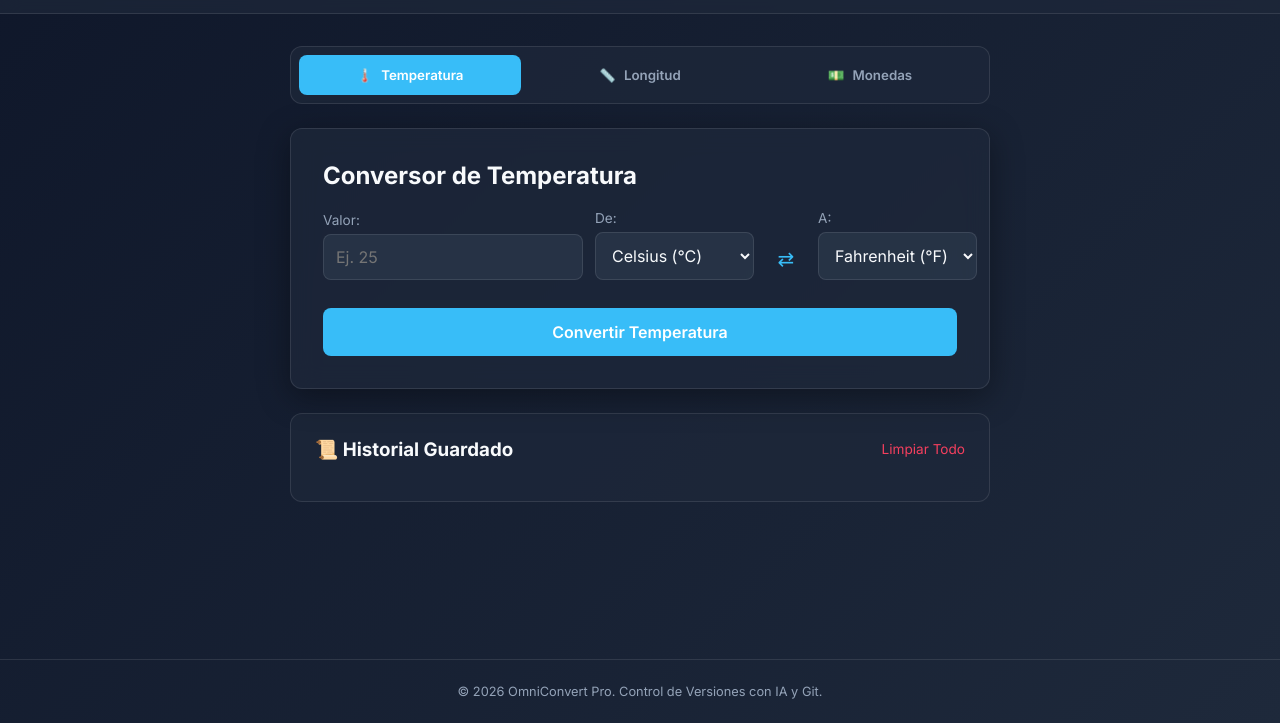
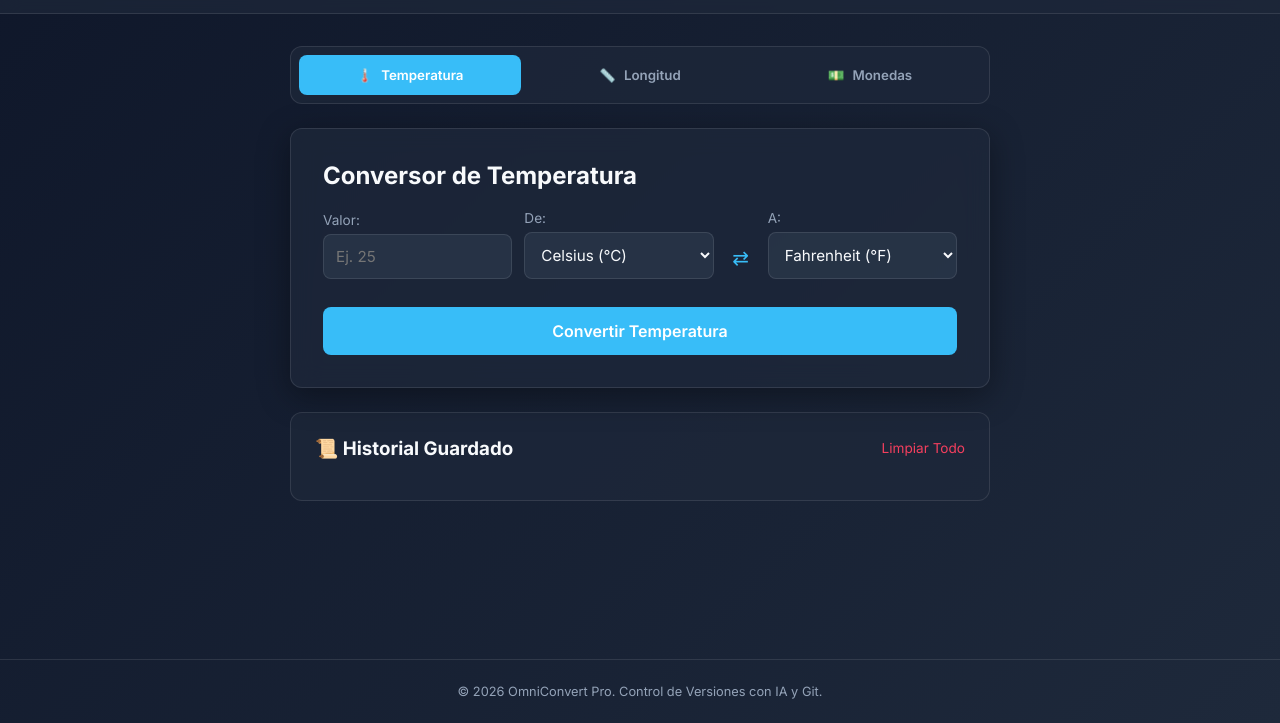
Before and after one commit to AngelDST13/Commits-y-Pull-Requests-con-IA-, a plain HTML site: page index.html in a window 1280 px wide. Shown: the part 77-800 px from the top of the page. Drawn offline with Linux system fonts and the light colour scheme.

Commit message:
fix(css): corregir desbordamiento visual de elementos select
Se ajusta la propiedad min-width y grid-template-columns en el contenedor de conversion para evitar que los desplegables sobresalgan del margen.

```diff
--- a/styles.css
+++ b/styles.css
@@ -290,3 +290,31 @@ input:focus, select:focus {
     transform: rotate(90deg);
   }
 }
+
+/* Corrección en styles.css */
+.converter-grid {
+  display: grid;
+  /* Usamos minmax(0, 1fr) para evitar desbordamientos de flex/grid */
+  grid-template-columns: minmax(0, 2fr) minmax(0, 2fr) 30px minmax(0, 2fr);
+  gap: 0.75rem;
+  align-items: end;
+}
+
+/* Forzamos a que los inputs y selects respeten el ancho de su columna */
+.input-group {
+  min-width: 0;
+  width: 100%;
+}
+
+input, select {
+  width: 100%;
+  max-width: 100%;
+  padding: 0.75rem;
+  border-radius: 8px;
+  border: 1px solid var(--border-color);
+  background: var(--card-bg);
+  color: var(--text-main);
+  font-size: 0.95rem;
+  outline: none;
+  box-sizing: border-box; /* Asegura que el padding no aumente el ancho total */
+}
```
